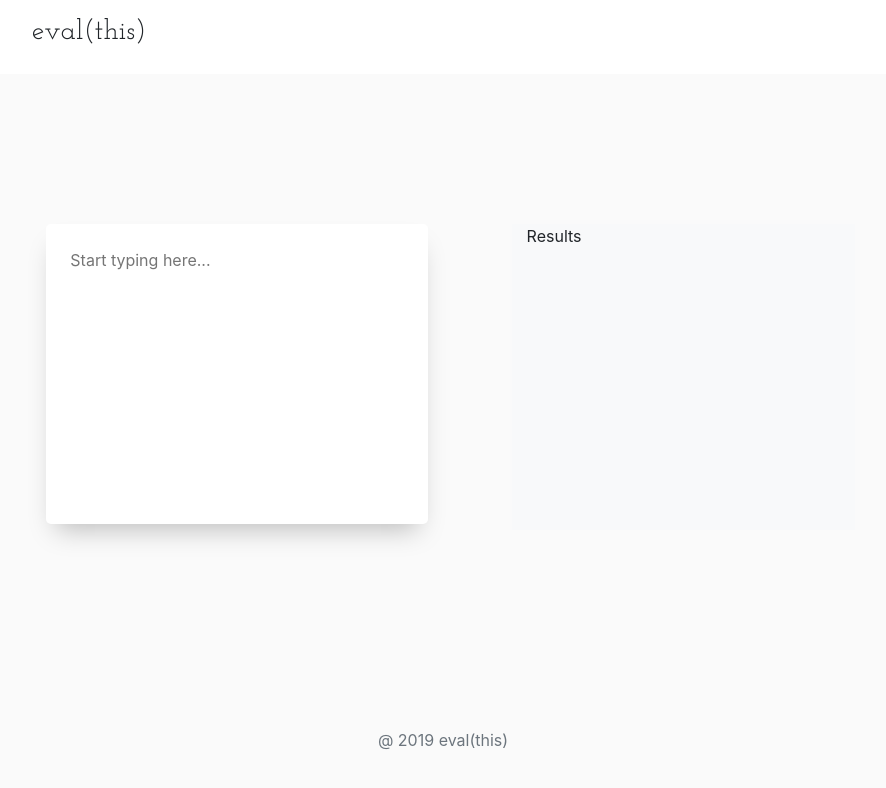
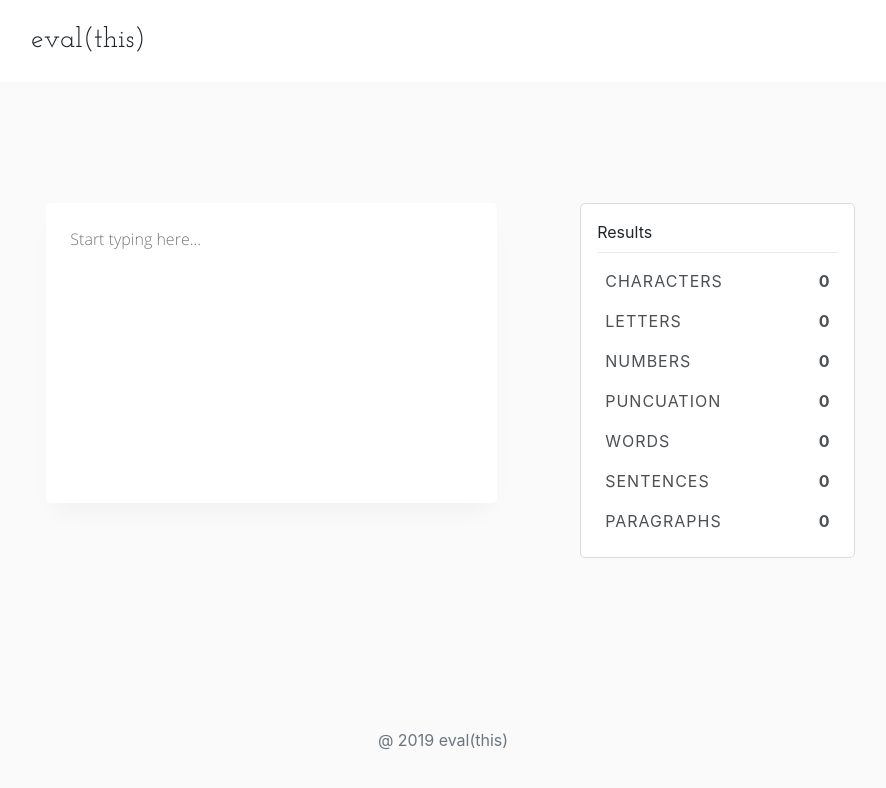
Before and after one commit to mikallwilsonn/evalthis, a React (Create React App) app: page / in a window 1280 px wide. Shown: the top 788 px of the page, without its empty margins (197-1083 px from the left). Built offline with nearby package versions, Linux system fonts and the light colour scheme.

Commit message:
Got base UI and functionality down

```diff
--- a/package.json
+++ b/package.json
@@ -13,7 +13,10 @@
     "popper.js": "^1.14.7",
     "react": "^16.8.2",
     "react-dom": "^16.8.2",
-    "react-scripts": "2.1.5"
+    "react-redux": "^6.0.0",
+    "react-scripts": "2.1.5",
+    "redux": "^4.0.1",
+    "redux-thunk": "^2.3.0"
   },
   "scripts": {
     "start": "react-scripts start",
--- /dev/null
+++ b/src/actions/index.js
@@ -0,0 +1,60 @@
+// ----
+// Evaluate
+export const evaluate = ( content ) => dispatch => {
+
+    let words;
+    let sentences;
+    let paragraphs;
+    if ( content.length === 0 ) {
+        content = '';
+        words = 0;
+        sentences = 0;
+        paragraphs = 0;
+    } else {
+        words = content.split(' ').length - 1;
+        sentences = content.split(/\s*(?:;|$)\s*/).length;
+        paragraphs = content.split('\n').length;
+    }
+
+
+
+    const results = {
+        characters: {
+            label: 'Characters',
+            length: content.length,
+            limit: null
+        },
+        letters: {
+            label: 'Letters',
+            length: content.replace(/[^ABCDEFGHIJKLMNOPQRSTUVWXYZabcdefghijklmnopqrstuvwxyz]/gi, "").length,
+            limit: null
+        },
+        numbers: {
+            label: 'Numbers',
+            length: content.replace(/\D/g, "").length,
+            limit: null
+        },
+        puncuation: {
+            label: 'Puncuation',
+            length: content.replace(/[^.,?!@#$%^&*()"' ]/g, "").length,
+            limit: null
+        },
+        words: {
+            label: 'Words',
+            length: words,
+            limit: null
+        },
+        sentences: {
+            label: 'Sentences',
+            length: sentences,
+            limit: null
+        },
+        paragraphs: {
+            label: 'Paragraphs',
+            length: paragraphs,
+            limit: null
+        }
+    }
+
+    dispatch({ type: 'evaluate', payload: results });
+}
--- a/src/components/App.js
+++ b/src/components/App.js
@@ -21,7 +21,7 @@ class App extends Component {
                 <Header />
 
                 <div className="container-fluid">
-                    <div className="row justify-content-center">
+                    <div className="row justify-content-center pt-5 pb-5">
                         <div className="row justify-content-between col-8">
                             <Content />
                             <Results />
@@ -39,4 +39,4 @@ class App extends Component {
 
 // ----
 // Export
-export default App;
+export default  App;
--- a/src/components/Content.js
+++ b/src/components/Content.js
@@ -1,17 +1,25 @@
 // ----
 // Dependencies
 import React, { Component } from 'react';
+import { connect } from 'react-redux';
+import * as actions from '../actions';
 
 
 // ----
 // Content class
 class Content extends Component {
+
+    isTyping( value ) {
+        this.props.evaluate( value );
+    }
+
     render() {
         return (
-            <div id="content" className="col-6">
+            <div id="content" className="col-7">
                 <textarea
                     placeholder="Start typing here..."
-                    className="container-fluid p-4"
+                    className="container-fluid p-4 bg-white"
+                    onChange={( event ) => this.isTyping( event.target.value )}
                 ></textarea>
             </div>
         );
@@ -21,4 +29,4 @@ class Content extends Component {
 
 // ----
 // Content export
-export default Content;
+export default connect( null, actions )( Content );
--- a/src/components/Header.js
+++ b/src/components/Header.js
@@ -8,7 +8,7 @@ import React, { Component } from 'react';
 class Header extends Component {
     render() {
         return (
-            <header id="header" className="container-fluid p-3">
+            <header id="header" className="container-fluid pb-3 pt-4 bg-white">
                 <div className="row justify-content-center">
                     <div className="col-8 row align-items-center">
 
--- a/src/components/Results.js
+++ b/src/components/Results.js
@@ -1,15 +1,43 @@
 // ----
 // Dependencies
 import React, { Component } from 'react';
+import { connect } from 'react-redux';
+import * as actions from '../actions/index';
+
+
+// ----
+// Child Components
+import Result from './results/Result';
 
 
 // ----
 // Results class
 class Results extends Component {
+
+    componentDidMount() {
+        this.props.evaluate('');
+    }
+
     render() {
+        const { results } = this.props;
+
+        if ( !this.props.results ) {
+            return (
+                <div>Loading...</div>
+            );
+        }
+
         return(
-            <div id="results" className="col-5 bg-light">
+            <div id="results" className="col-4 bg-white p-3 m-0">
                 Results
+                <div class="dropdown-divider"></div>
+                <Result title={results.characters.label} value={results.characters.length} />
+                <Result title={results.letters.label} value={results.letters.length} />
+                <Result title={results.numbers.label} value={results.numbers.length} />
+                <Result title={results.puncuation.label} value={results.puncuation.length} />
+                <Result title={results.words.label} value={results.words.length} />
+                <Result title={results.sentences.label} value={results.sentences.length} />
+                <Result title={results.paragraphs.label} value={results.paragraphs.length} />
             </div>
         );
     }
@@ -17,5 +45,11 @@ class Results extends Component {
 
 
 // ----
+function mapStateToProps({ results }) {
+    return { results }
+}
+
+
+// ----
 // Results export
-export default Results;
+export default connect( mapStateToProps, actions )( Results );
--- /dev/null
+++ b/src/components/results/Result.js
@@ -0,0 +1,27 @@
+// ----
+// Dependencies
+import React, { Component } from 'react';
+
+
+// ----
+// Result class
+class Result extends Component {
+    render() {
+        const { title, value } = this.props;
+        return (
+            <div className="result container-fluid row justify-content-between align-items-center p-2 m-0">
+                <div className="result_title col-8 p-0 text-left">
+                    {title}
+                </div>
+                <div className="result_value col-4 p-0 text-right">
+                    {value}
+                </div>
+            </div>
+        );
+    }
+}
+
+
+// -----
+// Result export
+export default Result;
--- /dev/null
+++ b/src/data/initialResults.js
@@ -0,0 +1,27 @@
+export default {
+    characters: {
+        label: 'Characters',
+        length: 0,
+        limit: null
+    },
+    letters: {
+        label: 'Letters',
+        length: 0,
+        limit: null
+    },
+    words: {
+        label: 'Words',
+        length: 0,
+        limit: null
+    },
+    numbers: {
+        label: 'Numbers',
+        length: 0,
+        limit: null
+    },
+    puncuation: {
+        label: 'Puncuation',
+        length: 0,
+        limit: null
+    }
+}
--- a/src/index.js
+++ b/src/index.js
@@ -7,6 +7,9 @@ import 'bootstrap/dist/js/bootstrap.bundle.min';
 import './theme/theme.css';
 import React from 'react';
 import ReactDOM from 'react-dom';
+import { Provider } from 'react-redux';
+import { createStore, applyMiddleware } from 'redux';
+import reduxThunk from 'redux-thunk';
 
 
 // ----
@@ -15,8 +18,20 @@ import App from './components/App';
 
 
 // ----
+// Reducers
+import reducers from './reducers';
+
+
+// ----
+// Initializing Redux Store
+const store = createStore( reducers, {}, applyMiddleware( reduxThunk ));
+
+
+// ----
 // Rendering the application
 ReactDOM.render(
-    <App />,
+    <Provider store={store}>
+        <App />
+    </Provider>,
     document.querySelector( '#root' )
 );
--- /dev/null
+++ b/src/reducers/index.js
@@ -0,0 +1,9 @@
+// ----
+// Dependencies
+import { combineReducers } from 'redux';
+import resultsReducer from './resultsReducer';
+
+
+export default combineReducers({
+    results: resultsReducer
+});
--- /dev/null
+++ b/src/reducers/resultsReducer.js
@@ -0,0 +1,9 @@
+//import initialResults from '../data/initialResults';
+export default function( state = null, action ) {
+    switch ( action.type ) {
+        case 'evaluate':
+            return action.payload;
+        default:
+            return state;
+    }
+}
--- a/src/theme/theme.css
+++ b/src/theme/theme.css
@@ -4,6 +4,11 @@
 @font-face {
     font-family: 'JosefinSlab';
     src: url( './fonts/JosefinSlab-Regular.ttf' ) format( 'truetype' );
+}
+
+@font-face {
+    font-family: 'OpenSans';
+    src: url( './fonts/OpenSans-Light.ttf' ) format( 'truetype' );
 }
 
 
@@ -22,7 +27,7 @@ html, body { background-color: #fafafa }
 /* ----
 ----------- Header
 ---- */
-#header { background-color:#FFF; }
+#header {}
 #site_logo { font-family: JosefinSlab, serif; }
 
 
@@ -32,23 +37,40 @@ html, body { background-color: #fafafa }
 #content {}
 
 #content textarea {
+    font-family: OpenSans, sans-seif;
     height:300px;
     resize: none !important;
     border:none !important;
     outline:none!important;
     border-radius:5px;
-    box-shadow: 0px 15px 25px -10px rgba(0,0,0,0.25);
+    box-shadow: 0px 15px 25px -10px rgba(0,0,0,0.05);
     transition:0.3s;
 }
 
-#content textarea:hover { box-shadow: 0px 15px 25px -10px rgba(0,0,0,0.3); }
+#content textarea:hover { box-shadow: 0px 15px 25px -10px rgba(0,0,0,0.25); }
 #content textarea:focus { box-shadow: 0px 15px 25px -10px rgba(0,0,0,0.5); }
 
 
 /* ----
 ----------- Results
 ---- */
-#results {}
+#results {
+    border: 1px solid #dbdbdb;
+    border-radius:5px;
+}
+
+.result {}
+
+.result .result_title {
+    text-transform: uppercase;
+    opacity:0.8;
+    letter-spacing:1px;
+}
+
+.result .result_value {
+    font-weight:bold;
+    opacity:0.8;
+}
 
 
 /* ----
```
Also changed, not shown: src/theme/fonts/OpenSans-Light.ttf (added), 1 other file (tests, documents, lock files or other folders).
